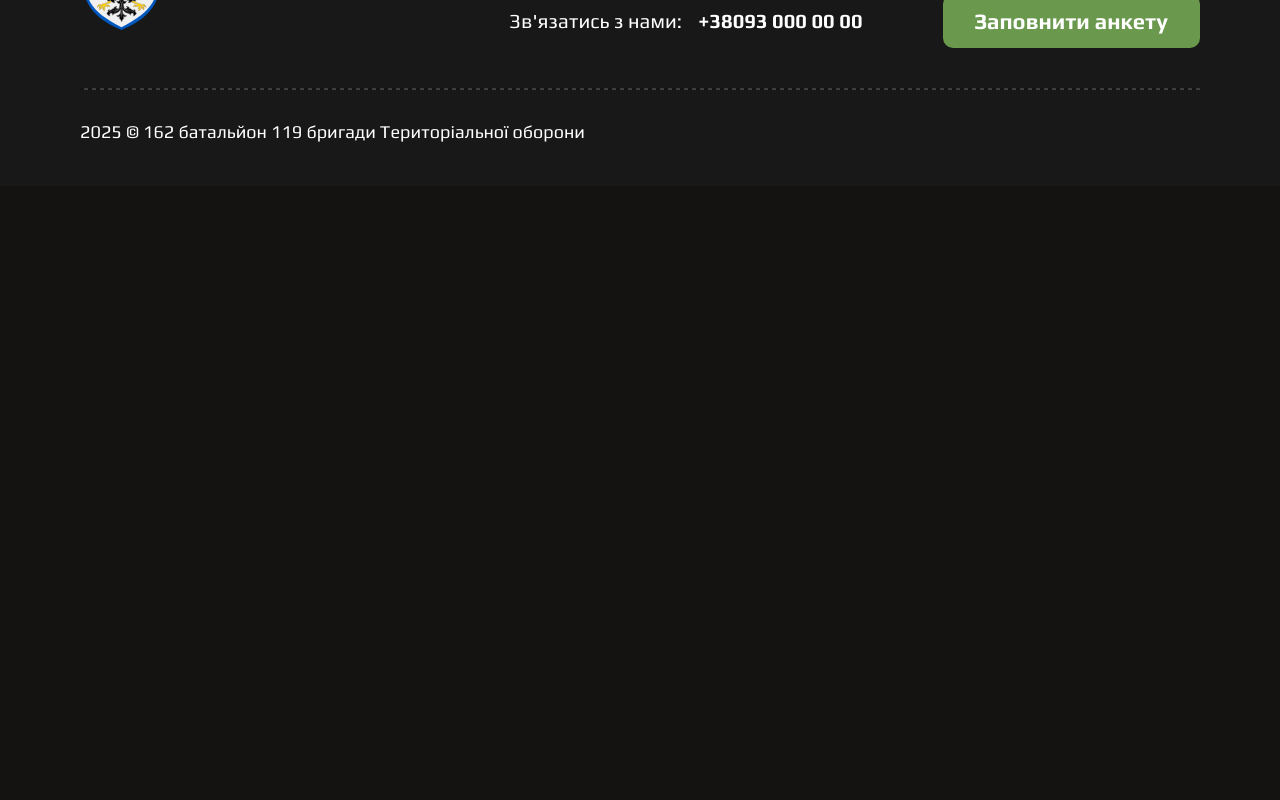
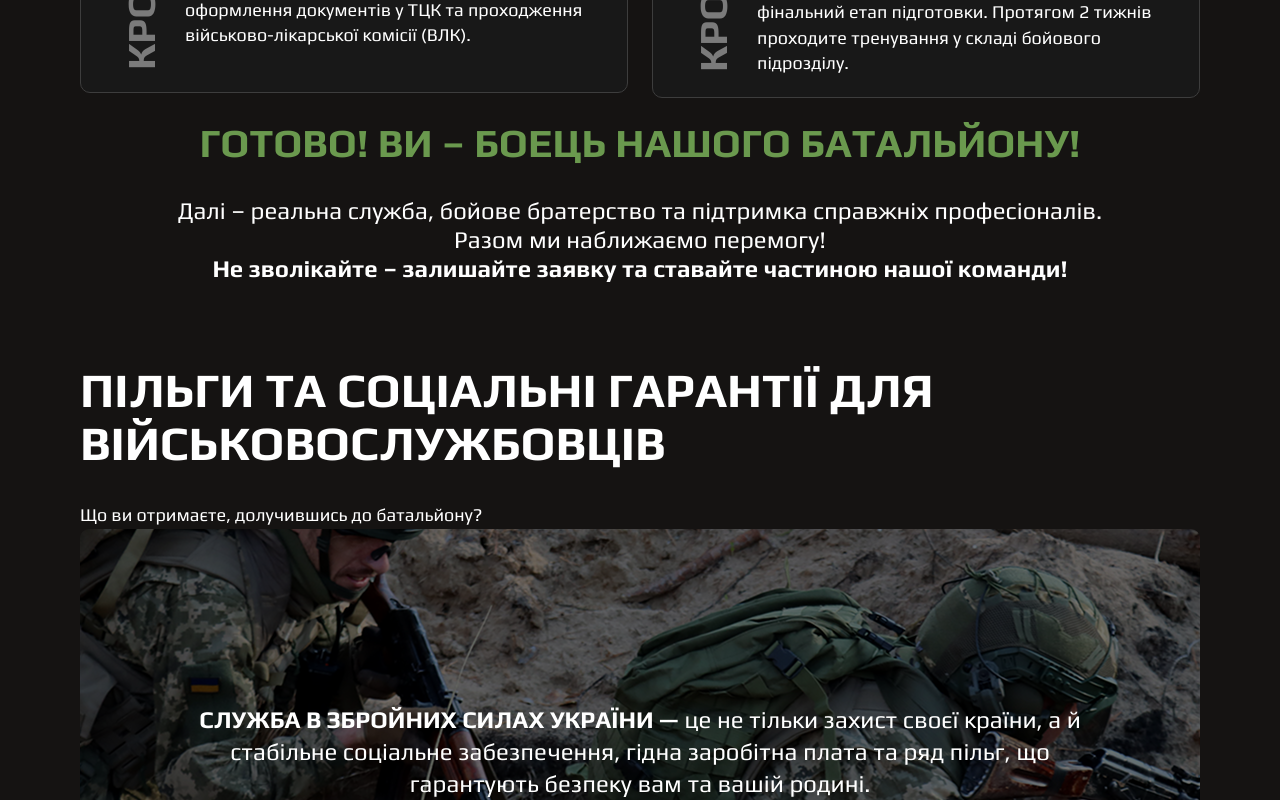
Before and after one commit to NatalyKrvch/162bat, a Next.js app: page / in a window 1280 px wide. Shown: the part 2320-3120 px from the top of the page. Before the commit the page ends 2506 px from the top, so only its background shows below. Built offline with nearby package versions, Linux system fonts and the light colour scheme.

Commit message:
refactor: add Section component to page

```diff
--- a/src/app/page.tsx
+++ b/src/app/page.tsx
@@ -10,17 +10,22 @@ const Home = () => {
   return (
     <main className="mb-20 flex flex-col items-center gap-20">
       <Section
+        id="hero"
         fullWidth
         containerClassName="min-h-screen-minus-header relative overflow-hidden"
       >
         <HeroSection data={heroSectionData} />
       </Section>
 
-      <Section>
+      <Section id="history">
         <HistorySection data={historySectionData} />
       </Section>
 
-      <Section className="flex flex-col items-center gap-10">
+      <Section id="stages" className="flex flex-col items-center gap-10">
+        <StagesSection data={stagesSectionData} />
+      </Section>
+
+      <Section id="guarantees" className="flex flex-col items-center gap-10">
         <GuaranteesSection data={guaranteesSectionData} />
       </Section>
     </main>
--- a/src/components/Section/Section.tsx
+++ b/src/components/Section/Section.tsx
@@ -6,6 +6,7 @@ import { SECTION_TEST_ID } from '@/lib/testIds';
 import type { SectionProps } from './types';
 
 const Section = ({
+  id,
   children,
   className,
   containerClassName,
@@ -13,7 +14,12 @@ const Section = ({
   ...props
 }: PropsWithChildren<SectionProps>) => {
   return (
-    <section className={className} data-testid={SECTION_TEST_ID} {...props}>
+    <section
+      id={id}
+      className={className}
+      data-testid={SECTION_TEST_ID}
+      {...props}
+    >
       <Container fullWidth={fullWidth} className={containerClassName}>
         {children}
       </Container>
--- a/src/components/Section/types.ts
+++ b/src/components/Section/types.ts
@@ -1,6 +1,7 @@
 import type { ReactNode } from 'react';
 
 export interface SectionProps {
+  id: string;
   children: ReactNode;
   className?: string;
   containerClassName?: string;
--- a/src/modules/StagesSection/StagesSection.tsx
+++ b/src/modules/StagesSection/StagesSection.tsx
@@ -1,4 +1,4 @@
-import { Container, SectionTitle, StageCard } from '@/components';
+import { SectionTitle, StageCard } from '@/components';
 
 import type { StagesSectionProps } from './types';
 
@@ -8,7 +8,7 @@ const StagesSection = ({ data }: StagesSectionProps) => {
   const { title, subtitle, steps, finalMessage } = data;
 
   return (
-    <Container>
+    <>
       <SectionTitle className="mb-4 text-2xl leading-[110%] tracking-normal lg:mb-6 lg:text-5xl xl:mb-8 xl:text-[56px]">
         {title}
       </SectionTitle>
@@ -47,7 +47,7 @@ const StagesSection = ({ data }: StagesSectionProps) => {
           </p>
         </div>
       </div>
-    </Container>
+    </>
   );
 };
 
```
